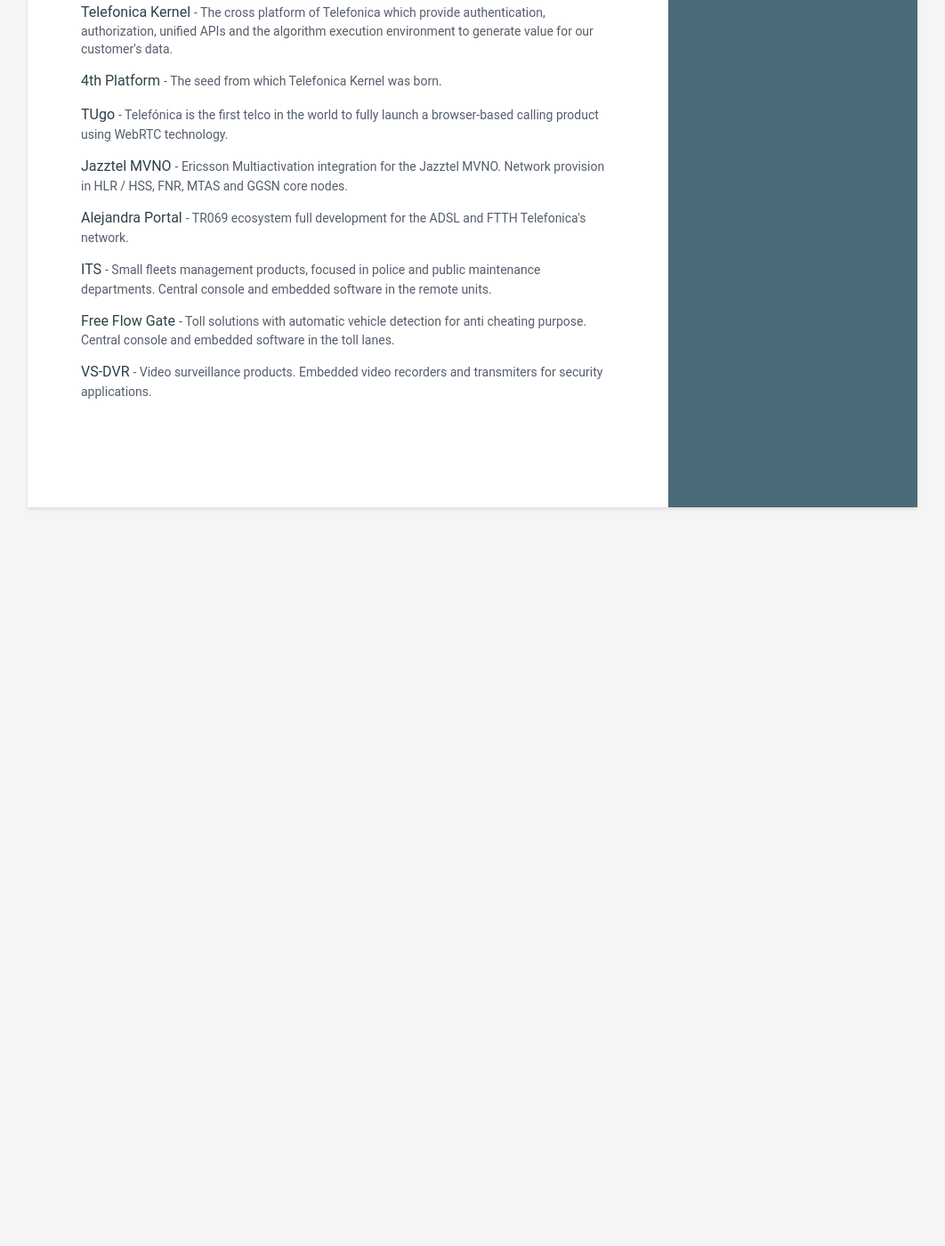
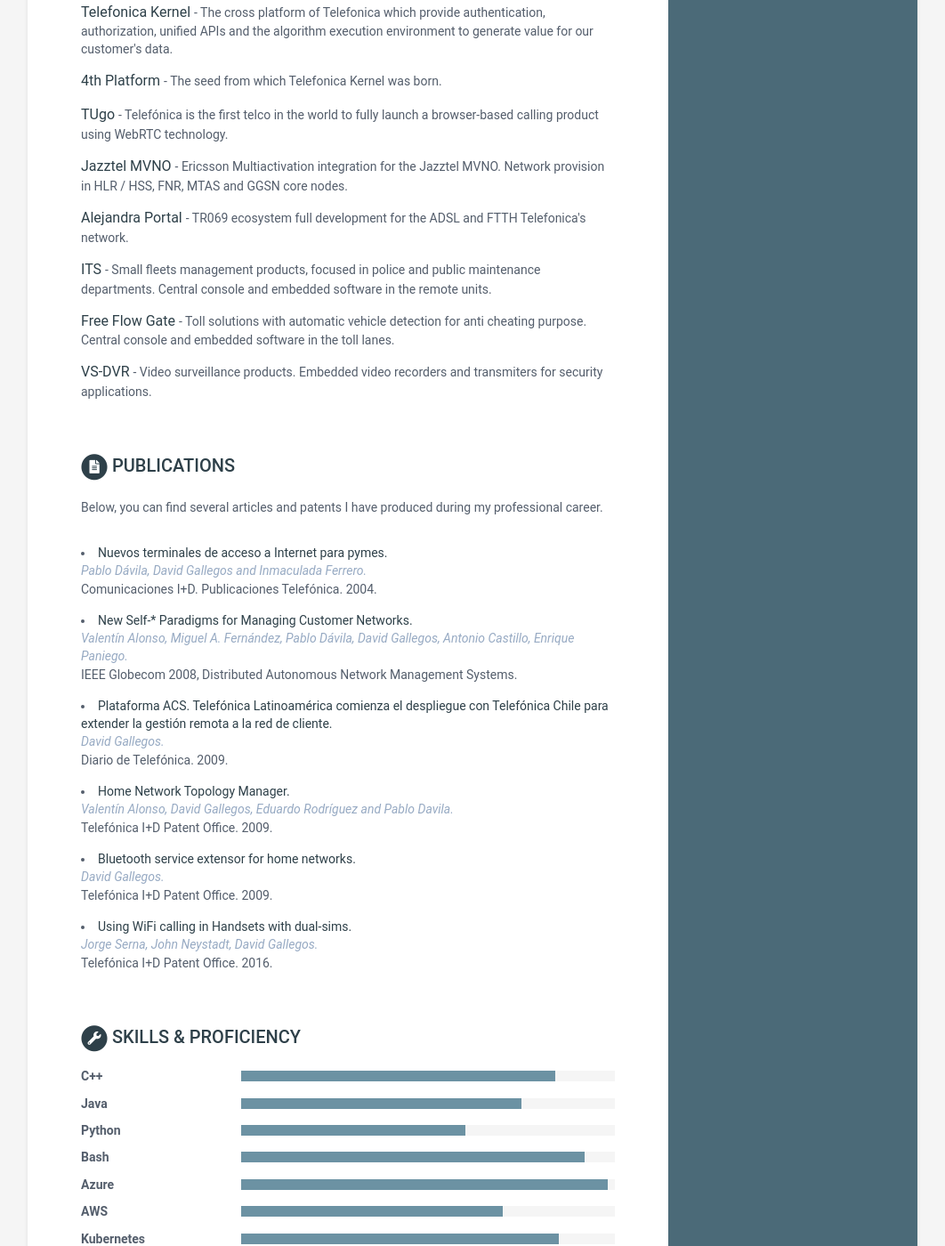
Before and after one commit to dgalpaj/dgalpaj.github.io, a Jekyll site: the page built from index.html, in a window 1280 px wide and 1400 px high, scrolled down 4040 px. Shown: the whole window at 89% size, without its empty margins (109-1171 px from the left). Built offline with Jekyll 4.4.1, drawn with Linux system fonts in a browser that asks for light colours; before the commit the page ends 4670 px from its top, so only the background shows below that; some of the changed text lies outside the part shown.

Commit message:
skills & publications

```diff
--- a/_data/data.yml
+++ b/_data/data.yml
@@ -274,45 +274,85 @@ projects:
 publications:
     title: Publications
     intro: |
-      You can list your publications in this section. Lorem ipsum dolor sit
-      amet, consectetur adipiscing elit. Vestibulum et ligula in nunc
-      bibendum fringilla a eu lectus.
+      Below, you can find several articles and patents I have produced during my professional career.
     papers:
-      - title: The Art of Computer Programming
+      - title: Nuevos terminales de acceso a Internet para pymes.
+        link: "https://dialnet.unirioja.es/servlet/articulo?codigo=2407418"
+        authors: Pablo Dávila, David Gallegos and Inmaculada Ferrero.
+        conference: Comunicaciones I+D. Publicaciones Telefónica. 2004.
+
+      - title: New Self-* Paradigms for Managing Customer Networks.
+        link: "https://ieeexplore.ieee.org/document/4746604"
+        authors: Valentín Alonso, Miguel A. Fernández, Pablo Dávila, David Gallegos, Antonio Castillo, Enrique Paniego.
+        conference: IEEE Globecom 2008, Distributed Autonomous Network Management Systems.
+
+      - title: Plataforma ACS. Telefónica Latinoamérica comienza el despliegue con Telefónica Chile para extender la gestión remota a la red de cliente.
         link: "#"
-        authors: Donald E. Knuth
-        conference: Addison-Wesley, 1968
+        authors: David Gallegos.
+        conference: Diario de Telefónica. 2009.
 
-      - title: "Genetic Programming III: Darwinian Invention &amp; Problem Solving"
+      - title: Home Network Topology Manager.
         link: "#"
-        authors: Koza, J.R., Andre, D., Bennett, F.H., Keane, M.A.
-        conference: "Morgan Kaufmann Publishers Inc., San Francisco, CA, USA, 1st edn. (1999)"
+        authors: Valentín Alonso, David Gallegos, Eduardo Rodríguez and Pablo Davila.
+        conference: Telefónica I+D Patent Office. 2009.
 
-      - title: A syntax directed compiler for Algol 60
+      - title: Bluetooth service extensor for home networks.
         link: "#"
-        authors: Edgar T. Irons
-        conference: "Comm. ACM 4 (1961), 51–55"
+        authors: David Gallegos.
+        conference: Telefónica I+D Patent Office. 2009.
+
+      - title: Using WiFi calling in Handsets with dual-sims.
+        link: "#"
+        authors: Jorge Serna, John Neystadt, David Gallegos.
+        conference: Telefónica I+D Patent Office. 2016.
 
 skills:
     title: Skills &amp; Proficiency
 
     toolset:
-      - name: Python & Django
+      - name: C++
+        level: 84%
+
+      - name: Java
+        level: 75%
+
+      - name: Python
+        level: 60%
+
+      - name: Bash
+        level: 92%
+
+      - name: Azure
         level: 98%
 
-      - name: Javascript & jQuery
-        level: 98%
+      - name: AWS
+        level: 70%
 
-      - name: Angular
-        level: 98%
-
-      - name: HTML5 & CSS
-        level: 95%
-
-      - name: Ruby on Rails
+      - name: Kubernetes
         level: 85%
 
-      - name: Sketch & Photoshop
-        level: 60%
+      - name: Terraform
+        level: 68%
+
+      - name: Ansible
+        level: 72%
+
+      - name: ELK
+        level: 85%
+
+      - name: Prometheus & Grafana
+        level: 88%
+
+      - name: IMS
+        level: 81%
+
+      - name: CS core
+        level: 76%
+
+      - name: PS core
+        level: 84%
+
+      - name: Agile
+        level: 78%
 
 footer: >
--- a/index.html
+++ b/index.html
@@ -12,3 +12,7 @@ layout: default
 {% include experiences.html %}
 
 {% include projects.html %}
+
+{% include publications.html %}
+
+{% include skills.html %}
```
